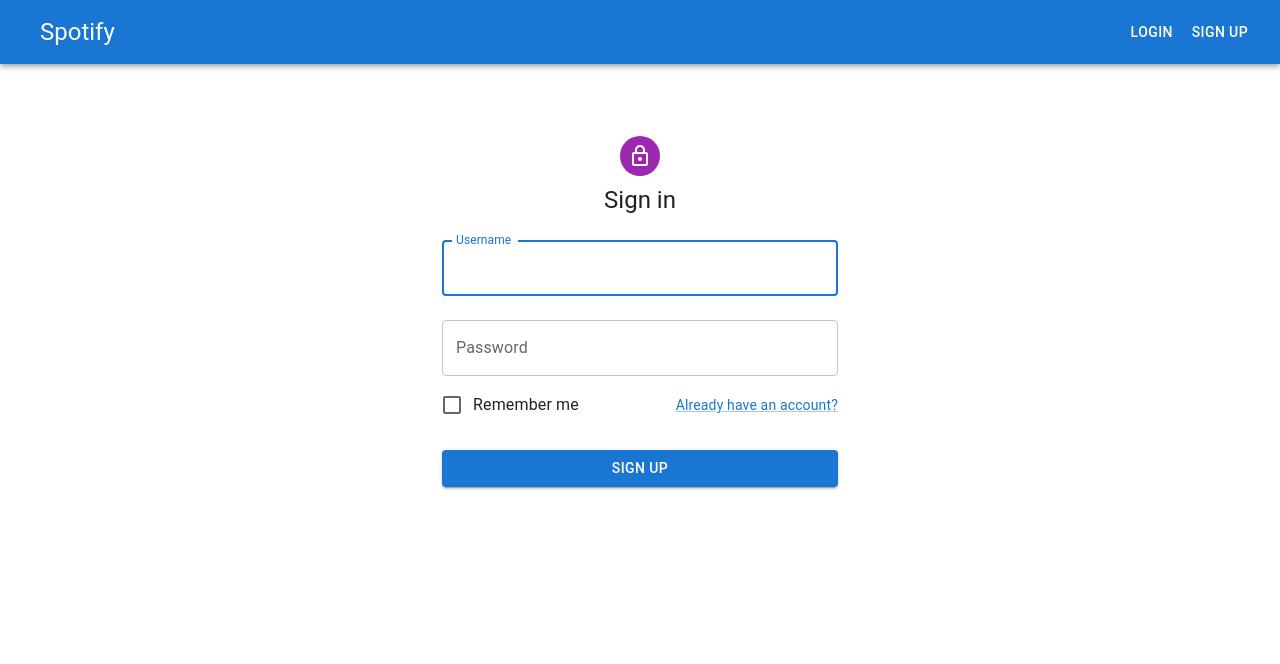
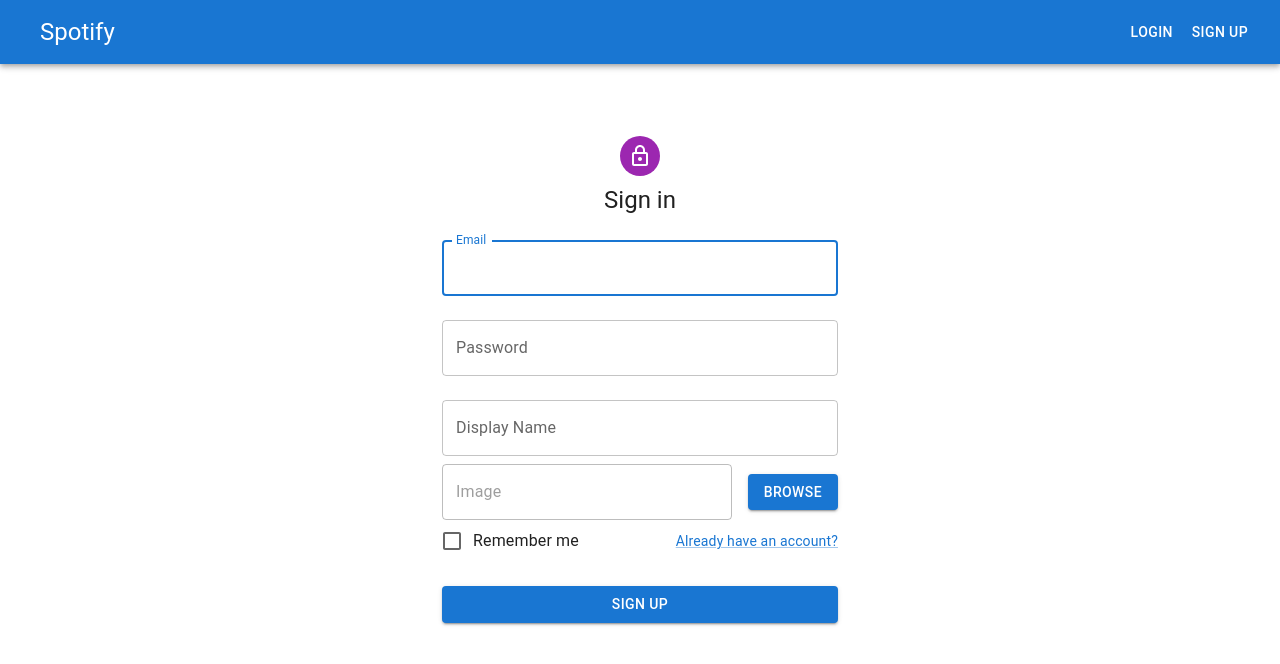
Before and after one commit to AntonForikov/homework82, a React (Vite) app in the folder frontend/: page /register in a window 1280 px wide. Shown: the top 664 px of the page. Built offline with nearby package versions, Linux system fonts and the light colour scheme; no server answers.

Commit message:
#HW91 frontend: refactor register page: created display name field and choose file for avatar

```diff
--- a/frontend/src/containers/User/Register.tsx
+++ b/frontend/src/containers/User/Register.tsx
@@ -15,10 +15,13 @@ import {useAppDispatch, useAppSelector} from '../../app/hooks';
 import {selectRegisterError, selectRegisterLoading} from '../../store/user/userSlice';
 import {register} from '../../store/user/userThunk';
 import {CircularProgress} from '@mui/material';
+import FileInput from '../../components/InputFile/FileInput';
 
 const initialFields = {
-  username: '',
-  password: ''
+  email: '',
+  password: '',
+  displayName: '',
+  image: '',
 };
 const Register = () => {
   const dispatch = useAppDispatch();
@@ -26,6 +29,7 @@ const Register = () => {
   const registerLoading = useAppSelector(selectRegisterLoading);
   const navigate = useNavigate();
   const [user, setUser] = useState(initialFields);
+  const [fileName, setFileName] = useState('');
 
   const changeEventHandler = (e: React.ChangeEvent<HTMLInputElement>) => {
     const {name, value} = e.target;
@@ -37,8 +41,12 @@ const Register = () => {
 
   const submitFormHandler = async (e: React.FormEvent) => {
     e.preventDefault();
-    await dispatch(register(user)).unwrap();
-    navigate('/');
+    if (user.displayName[0] === ' ' || user.email[0] === ' ') {
+      alert('Display name and email can not begin from whitespace.');
+    } else {
+      await dispatch(register(user)).unwrap();
+      navigate('/');
+    }
   };
 
   const getFieldError = (fieldName: string) => {
@@ -46,6 +54,22 @@ const Register = () => {
       return error?.errors[fieldName].message;
     } catch {
       return undefined;
+    }
+  };
+
+  const fileInputChangeHandler = (e: React.ChangeEvent<HTMLInputElement>) => {
+    const {name, files} = e.target;
+
+    if (files) {
+      setUser(prevState => ({
+        ...prevState,
+        [name]: files[0]
+      }));
+    }
+    if (files && files[0]) {
+      setFileName(files[0].name);
+    } else {
+      setFileName('');
     }
   };
 
@@ -70,15 +94,16 @@ const Register = () => {
             </Typography>
             <Box component="form" onSubmit={submitFormHandler} sx={{mt: 1}}>
               <TextField
+                type='email'
                 margin="normal"
                 fullWidth
-                label="Username"
-                name="username"
-                value={user.username}
+                label="Email"
+                name="email"
+                value={user.email}
                 onChange={changeEventHandler}
                 autoFocus
-                error={Boolean(getFieldError('username'))}
-                helperText={getFieldError('username')}
+                error={Boolean(getFieldError('email'))}
+                helperText={getFieldError('email')}
               />
               <TextField
                 margin="normal"
@@ -91,6 +116,24 @@ const Register = () => {
                 error={Boolean(getFieldError('password'))}
                 helperText={getFieldError('password')}
               />
+              <TextField
+                margin="normal"
+                fullWidth
+                name="displayName"
+                value={user.displayName}
+                label="Display Name"
+                onChange={changeEventHandler}
+                error={Boolean(getFieldError('displayName'))}
+                helperText={getFieldError('displayName')}
+              />
+              <Grid item xs>
+                <FileInput
+                  onChange={fileInputChangeHandler}
+                  fileName={fileName}
+                  name="image"
+                  label="Image"
+                />
+              </Grid>
               <Grid container justifyContent="space-between" alignItems="center">
                 <FormControlLabel
                   control={<Checkbox value="remember" color="primary"/>}
```
